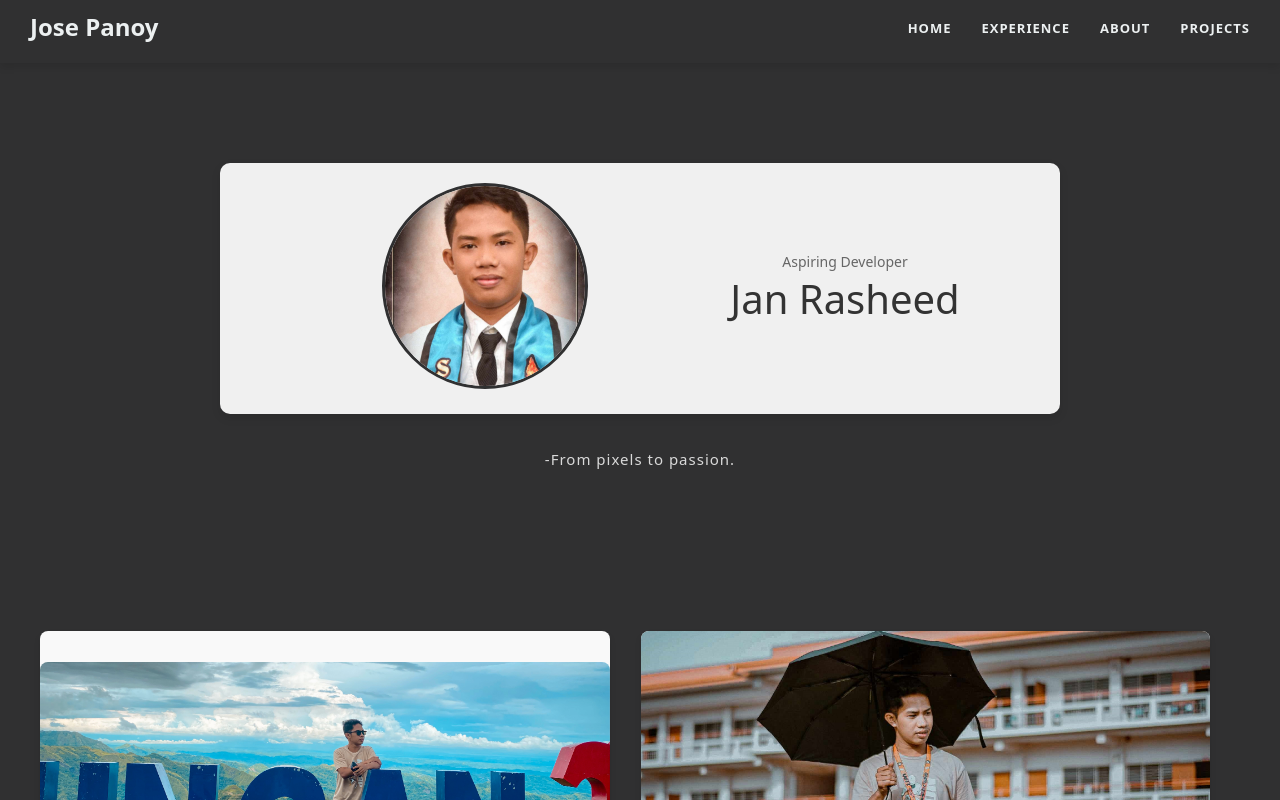
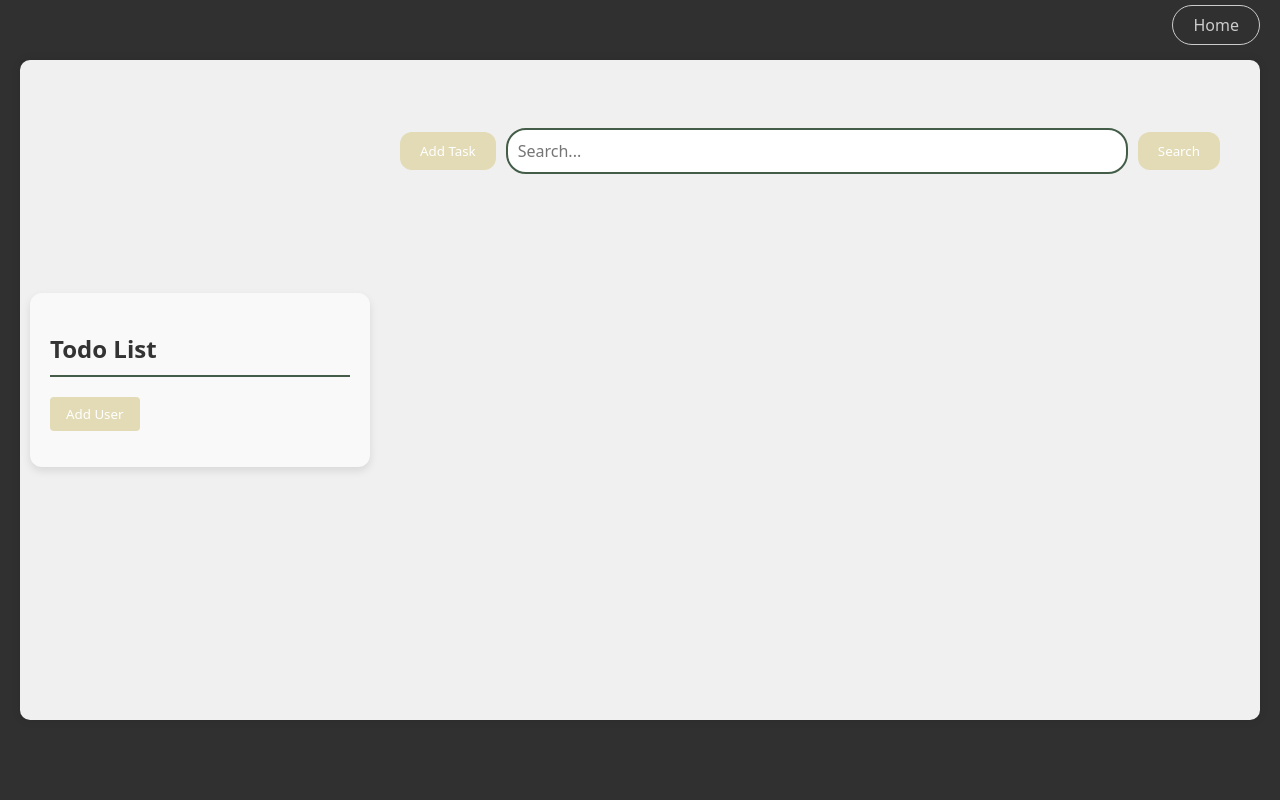
Before and after one commit to JosePanoy/JosePanoy, a React (Vite) app: page /todolist in a window 1280 px wide. Shown: the top 800 px of the page. Built offline with nearby package versions, Linux system fonts and the light colour scheme.

Commit message:
did add todolist component, but not finished

```diff
--- a/package.json
+++ b/package.json
@@ -16,6 +16,7 @@
     "react-circular-progressbar": "^2.1.0",
     "react-dom": "^18.3.1",
     "react-icons": "^5.2.1",
+    "react-router-dom": "^6.23.1",
     "react-scroll-up": "^1.4.0",
     "react-vertical-timeline-component": "^3.6.0"
   },
--- a/src/App.jsx
+++ b/src/App.jsx
@@ -19,7 +19,7 @@ const App = () => {
         return <About />;
       case 'experience':
         return <Experience />;
-      case 'projects': // Add a case for the 'projects' page
+      case 'projects':
         return <Projects />;
       default:
         return <Home />;
--- /dev/null
+++ b/src/assets/css/todolist.css
@@ -0,0 +1,252 @@
+.navbar {
+    display: flex;
+    justify-content: flex-end;
+    align-items: center;
+    height: 40px;
+    padding: 0 20px;
+}
+
+.home-button {
+    color: hsl(0, 0%, 80%);
+    text-decoration: none;
+    padding: 8px 20px;
+    border: 1px solid hsl(0, 0%, 80%);
+    border-radius: 20px;
+    margin-top: 10px;
+    transition: all 0.3s ease;
+}
+
+.home-button:hover {
+    background-color: hsl(0, 0%, 80%);
+    color: hsl(0, 0%, 13%);
+}
+
+.main-container {
+    margin: 0 auto;
+    display: flex;
+    justify-content: center;
+    align-items: center;
+    height: 80vh;
+    padding: 10px;
+    background-color: #f0f0f0;
+    border-radius: 10px;
+    box-shadow: 0 0 10px rgba(0, 0, 0, 0.1);
+    margin: 20px;
+    flex-direction: column; /* Flex-direction set to column for mobile */
+}
+
+.side-panel {
+    width: 300px;
+    padding: 20px;
+    background-color: #f9f9f9;
+    border-radius: 12px;
+    box-shadow: 0 4px 8px rgba(0, 0, 0, 0.1);
+    height: auto; /* Adjust height for responsiveness */
+    overflow-y: auto;
+    margin-bottom: 20px; /* Added margin bottom for spacing */
+}
+
+.side-panel h2 {
+    margin-bottom: 20px;
+    border-bottom: 2px solid #445d48;
+    padding-bottom: 10px;
+    color: #333;
+    font-weight: 700;
+}
+
+.side-panel button {
+    background-color: hsl(50, 43%, 80%);
+    color: #fff;
+    padding: 8px 16px;
+    border: none;
+    border-radius: 4px;
+    cursor: pointer;
+    transition: background-color 0.3s ease, color 0.3s ease;
+}
+
+.side-panel button:hover {
+    background-color: #445d48;
+    color: #fff;
+}
+
+.side-panel form {
+    margin-top: 20px;
+}
+
+.side-panel form label {
+    display: block;
+    margin-bottom: 5px;
+}
+
+.side-panel form input[type="text"] {
+    width: 100%;
+    padding: 5px;
+    border: 1px solid #ccc;
+    border-radius: 4px;
+}
+
+.side-panel form input[type="text"]:focus {
+    outline: none;
+    border-color: #445d48;
+    box-shadow: 0 0 5px hsl(50, 43%, 80%);
+}
+
+.main-content {
+    width: 100%; /* Full width for mobile */
+    padding: 20px;
+    display: flex;
+    flex-direction: column;
+    height: auto; /* Adjust height for responsiveness */
+}
+
+.search-container {
+    margin-bottom: 20px;
+    align-self: center;
+    display: flex;
+    justify-content: center;
+    align-items: center;
+    width: 100%; /* Full width for mobile */
+    flex-wrap: wrap; /* Wrap elements for responsiveness */
+}
+
+.search-container input[type="text"] {
+    padding: 10px;
+    border: 2px solid #445d48;
+    border-radius: 20px;
+    outline: none;
+    font-size: 16px;
+    margin: 10px 0; /* Margin for spacing */
+    flex: 1; /* Allow input to grow */
+}
+
+.search-container button {
+    padding: 10px 20px;
+    background-color: hsl(50, 43%, 80%);
+    color: #fff;
+    border: none;
+    border-radius: 12px;
+    cursor: pointer;
+    transition: background-color 0.3s ease;
+    margin: 10px; /* Margin for spacing */
+}
+
+.search-container button:hover {
+    background-color: hsl(50, 43%, 80%);
+}
+
+.todo-items {
+    margin-bottom: 20px;
+}
+
+.todo-item {
+    display: flex;
+    align-items: center;
+    margin-bottom: 10px;
+}
+
+.todo-item input[type="checkbox"] {
+    margin-right: 10px;
+}
+
+.todo-item button {
+    margin-left: 10px;
+}
+
+.task-inputs {
+    margin-bottom: 20px;
+}
+
+.task-inputs input[type="text"] {
+    width: 100%;
+    padding: 12px;
+    margin-bottom: 10px;
+    border: 1px solid #ccc;
+    border-radius: 8px;
+    font-size: 16px;
+    transition: border-color 0.3s ease;
+}
+
+.task-inputs input[type="text"]:focus {
+    outline: none;
+    border-color: #3498db;
+    box-shadow: 0 0 5px rgba(52, 152, 219, 0.5);
+}
+
+.task-inputs input[type="text"]::placeholder {
+    color: #999;
+}
+
+.task-inputs input[type="text"]:hover::placeholder {
+    color: #777;
+}
+
+textarea {
+    width: 100%;
+    padding: 12px;
+    margin-bottom: 10px;
+    border: 1px solid #ccc;
+    border-radius: 8px;
+    font-size: 16px;
+    resize: vertical;
+    transition: border-color 0.3s ease;
+}
+
+textarea:focus {
+    outline: none;
+    border-color: #3498db;
+    box-shadow: 0 0 5px rgba(52, 152, 219, 0.5);
+}
+
+textarea::placeholder {
+    color: #999;
+}
+
+textarea:hover::placeholder {
+    color: #777;
+}
+
+.task-inputs button {
+    padding: 10px 20px;
+    background-color: #3498db;
+    color: #fff;
+    border: none;
+    border-radius: 8px;
+    font-size: 16px;
+    cursor: pointer;
+    transition: background-color 0.3s ease;
+}
+
+.task-inputs button:hover {
+    background-color: #2980b9;
+}
+
+/* Media Queries for Responsiveness */
+@media (min-width: 768px) {
+    .main-container {
+        flex-direction: row; /* Change to row for larger screens */
+    }
+
+    .main-content {
+        width: 85%;
+        height: 85%;
+    }
+}
+
+@media (max-width: 767px) {
+    .side-panel,
+    .main-content {
+        width: 100%; /* Full width for smaller screens */
+    }
+
+    .search-container {
+        flex-direction: column; /* Stack elements for smaller screens */
+    }
+
+    .search-container input[type="text"] {
+        margin: 10px 0;
+    }
+
+    .search-container button {
+        margin: 10px 0;
+    }
+}
--- a/src/assets/pages/about.jsx
+++ b/src/assets/pages/about.jsx
@@ -1,4 +1,4 @@
-// About.jsx
+
 import React from 'react';
 
 const About = () => {
--- a/src/assets/sideprojects/todolist.jsx
+++ b/src/assets/sideprojects/todolist.jsx
@@ -1,9 +1,115 @@
-import React from 'react';
+import React, {useState} from 'react';
+import { Link } from 'react-router-dom';
+import './../css/todolist.css';
+
 
 function TodoList() {
+
+    const [users, setUser] = useState([])
+    const [userName, setUserName] = useState("")
+    const [userNickName, setNickName] = useState("")
+    const [taskName , setTaskName]  = useState("")
+    const [taskContent, setTaskContent] = useState("")
+
+
+    function addUser ( ){
+        event.preventDefault();
+        const newUser = { name: userName,
+                        nickname : userNickName}
+
+        setUser (u => [...u, newUser])
+    }
+
+    function handleRemoveUser (index) {
+
+    }
+
+    function handleNameChange(event) {
+        setUserName(event.target.value);
+    }
+
+    function handleUserNickNameChange(event) {
+        setNickName(event.target.value);
+    }
+
+
+
+    const [showForm, setShowForm] = useState(false);
+
+    const toggleForm = () => {
+      setShowForm(!showForm);
+    };
+
+
+
+
+    const [showTaskForm, setTaskForm] = useState(false);
+
+    const toggleAddTask = () => {
+      setTaskForm(!showTaskForm);
+    };
+
     return (
         <div>
-            <h1>Hello Panoy</h1>
+            <div className="navbar">
+                <Link to="/" className="home-button">Home</Link>
+            </div>
+
+            <div class="main-container">
+
+
+    <div class="side-panel">
+        <h2>Todo List</h2>
+        <button onClick={toggleForm}>Add User</button>
+      {showForm && (
+        <form onSubmit={addUser}>
+  <label>
+    <input type="text" value={userName} onChange={handleNameChange} placeholder='Add user Full Name'/>
+  </label> <br />
+  <label>
+    <input type="text" value={userNickName} onChange={handleUserNickNameChange} placeholder='Add you nickname here' />
+  </label> <br />
+  <button type="submit">Submit</button>
+</form>
+
+      )}
+
+            <ul>
+            {users.map((user, index) =>
+                <li key={index}> {user.name}
+                </li>
+                 )}
+            </ul>
+
+    </div>
+
+
+
+                <div class="main-content">
+                <div class="search-container">
+                    <button onClick={toggleAddTask} class="add-task-button">Add Task</button>
+                    <input type="text" placeholder="Search..." />
+                    <button>Search</button>
+                </div>
+
+                <div class="todo-items">
+
+                {showTaskForm && (
+                    <div class="task-inputs">
+                    <input type="text" value={userName} onChange={handleNameChange} placeholder="Add your task name" />
+                    <textarea placeholder="Write your message here..."></textarea>
+                    <button>Save</button>
+                </div>
+
+                )}
+                    <div class="todo-item">
+
+                    </div>
+                </div>
+            </div>
+
+</div>
+
         </div>
     );
 }
--- a/src/main.jsx
+++ b/src/main.jsx
@@ -1,11 +1,21 @@
 import React from 'react';
 import { createRoot } from 'react-dom/client';
+import { BrowserRouter as Router, Route, Routes, Link } from 'react-router-dom';
 import App from './App';
+import TodoList from './assets/sideprojects/todolist';
 import './index.css';
 
 const root = createRoot(document.getElementById('root'));
+
 root.render(
   <React.StrictMode>
-    <App />
+    <Router>
+      <Routes>
+        <Route path="/" element={<App />} />
+        <Route path="/todolist" element={<TodoList />} />
+      </Routes>
+
+
+    </Router>
   </React.StrictMode>
 );
--- a/src/project-div.jsx
+++ b/src/project-div.jsx
@@ -1,17 +1,18 @@
 import React from 'react';
 import './assets/css/projectdiv.css';
 import MainPicture from './assets/img/18.png';
+import TodolistPic from './assets/img/todolist.gif'
 import { Fade } from 'react-awesome-reveal';
+import { Link } from 'react-router-dom';
 
 function SideProjects() {
     return (
         <div className="project-container">
-            {/* Use Fade from react-awesome-reveal */}
             <Fade direction="left" delay={200}>
                 <div className="project-item" style={{backgroundImage: `url(${MainPicture})`}} data-title="WIT Online Library System (2024)"></div>
             </Fade>
             <Fade direction="right" delay={300}>
-                <div className="project-item" data-title="Project 2">Project 2</div>
+                <Link to="/todolist" style={{backgroundImage: `url(${TodolistPic})`}} className="project-item" data-title="TodoList"></Link>
             </Fade>
             <Fade direction="left" delay={400}>
                 <div className="project-item" data-title="Project 3">Project 3</div>
```
Also changed, not shown: src/assets/img/todolist.gif (added), 1 other file (tests, documents, lock files or other folders).
